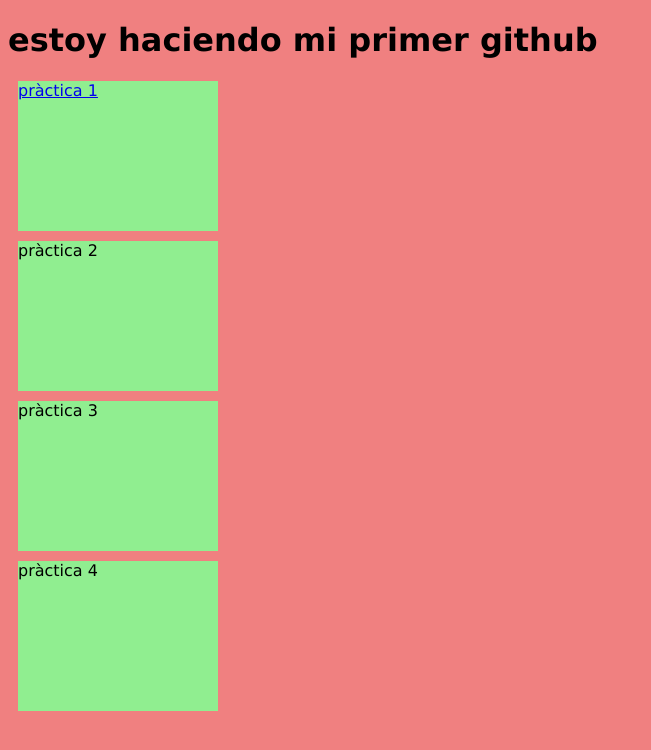
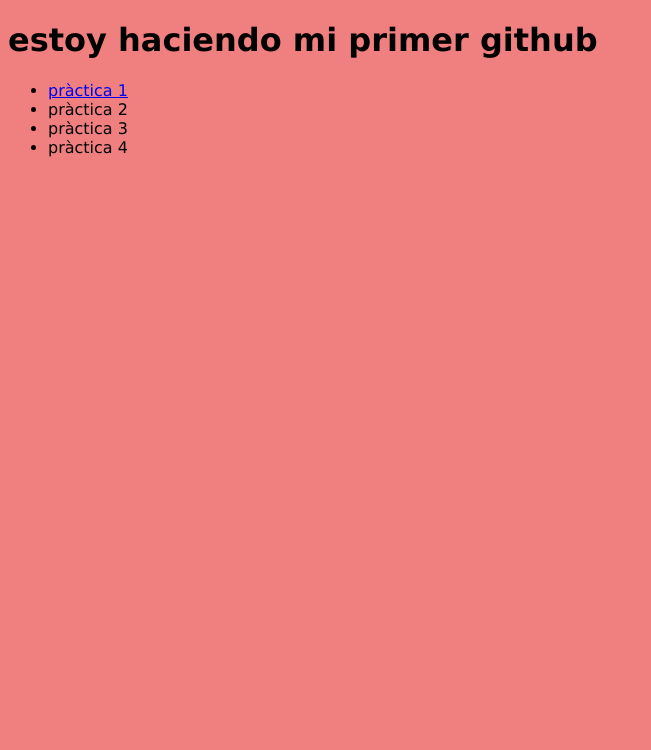
Before and after one commit to lmindan-CRN/2021agm4, a plain HTML site: page index.html in a window 1280 px wide. Shown: the whole page, without its empty margins (0-651 px from the left). Drawn offline with Linux system fonts and the light colour scheme.

Commit message:
Update index.html

```diff
--- a/index.html
+++ b/index.html
@@ -9,10 +9,12 @@
 
   <body>
     <h1>estoy haciendo mi primer github</h1>
-    <div class="cuadros"><a href="https://lmindan-crn.github.io/2021agm4/corAGM4/">pràctica 1</a></div>
-    <div class="cuadros">pràctica 2</div>
-    <div class="cuadros">pràctica 3</div>
-    <div class="cuadros">pràctica 4</div>
+    <ul>
+        <li><a href="https://lmindan-crn.github.io/2021agm4/corAGM4/">pràctica 1</a></li>
+        <li>pràctica 2</li>
+        <li>pràctica 3</li>
+        <li>pràctica 4</li>
+    </ul>
 
   </body>
 </html>
```
